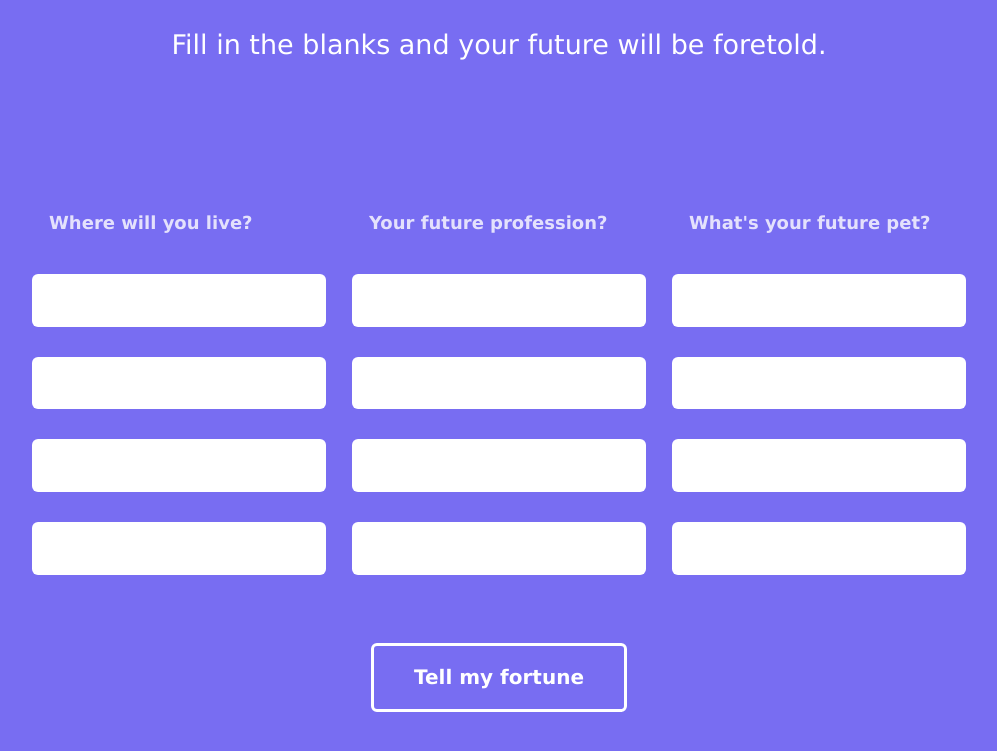
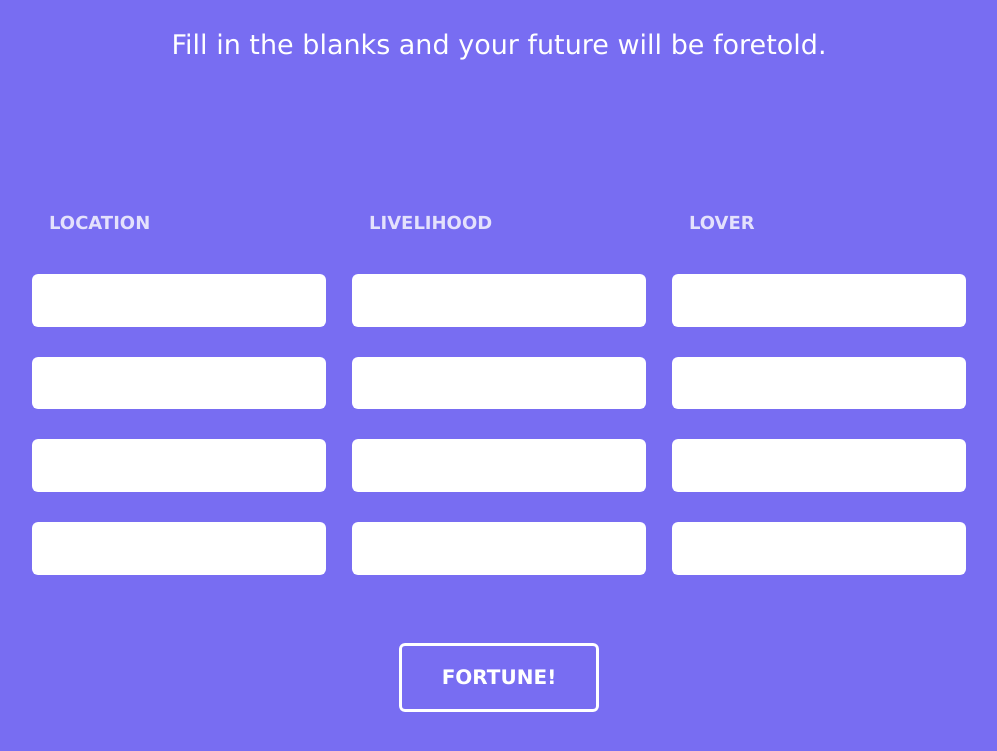
Before and after one commit to subtlevariation/MASH_GAME, a plain HTML site: page index.html in a window 1280 px wide. Shown: the part 209-960 px from the top of the page, without its empty margins (141-1138 px from the left). Drawn offline with nearby package versions, Linux system fonts and the light colour scheme.

Commit message:
Update index.html

```diff
--- a/index.html
+++ b/index.html
@@ -21,28 +21,28 @@
       </div>
       <div class="bucket">
         <div class="choice-bucket">
-          <h4 class="highlight">Where will you live?</h4>
+          <h4 class="highlight">LOCATION</h4>
           <input name="answer_1[]">
           <input name="answer_1[]">
           <input name="answer_1[]">
           <input name="answer_1[]">
         </div>
         <div class="choice-bucket">
-          <h4 class="highlight">Your future profession?</h4>
+          <h4 class="highlight">LIVELIHOOD</h4>
           <input name="answer_2[]">
           <input name="answer_2[]">
           <input name="answer_2[]">
           <input name="answer_2[]">
         </div>
         <div class="choice-bucket">
-          <h4 class="highlight">What's your future pet?</h4>
+          <h4 class="highlight">LOVER</h4>
           <input name="answer_3[]">
           <input name="answer_3[]">
           <input name="answer_3[]">
           <input name="answer_3[]">
         </div>
       </div>
-      <button type="submit" class="button-submit">Tell my fortune</button>
+      <button type="submit" class="button-submit">FORTUNE!</button>
     </form>
     <script src=""></script>
   </body>
```
